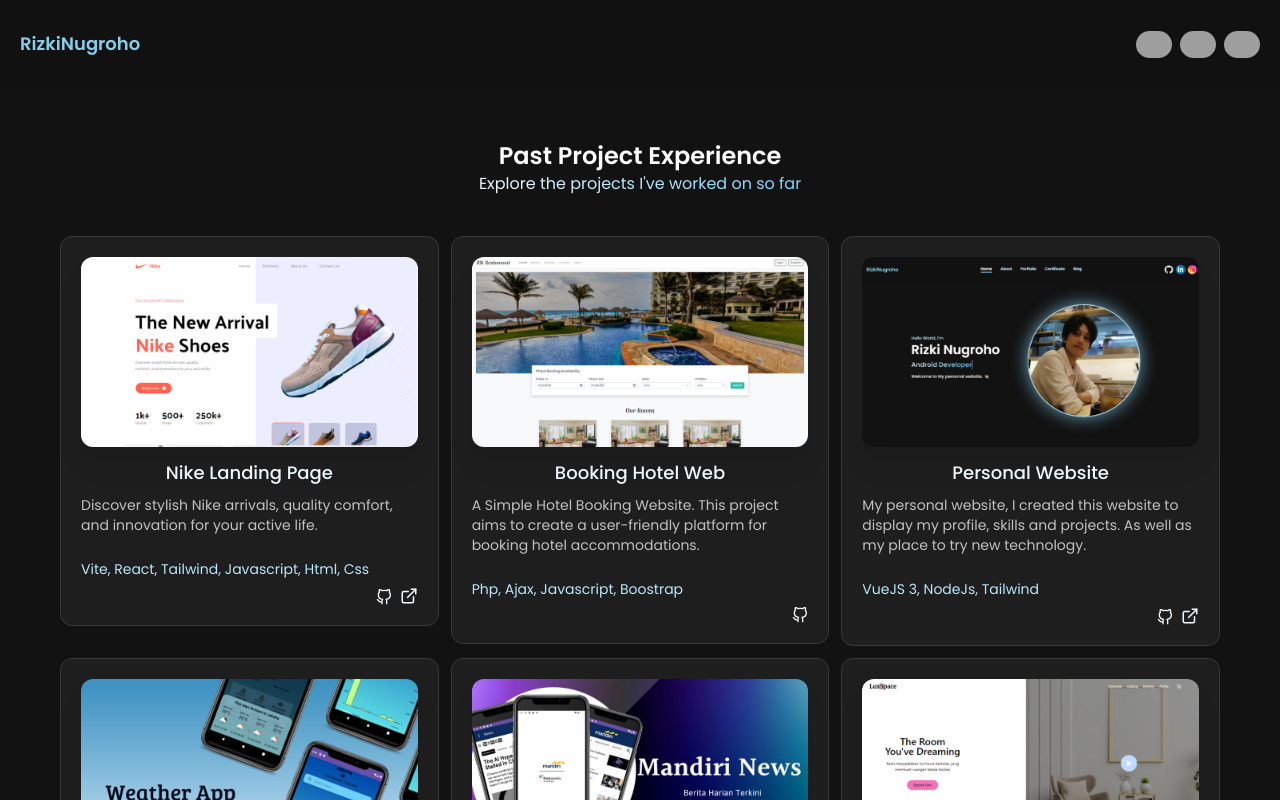
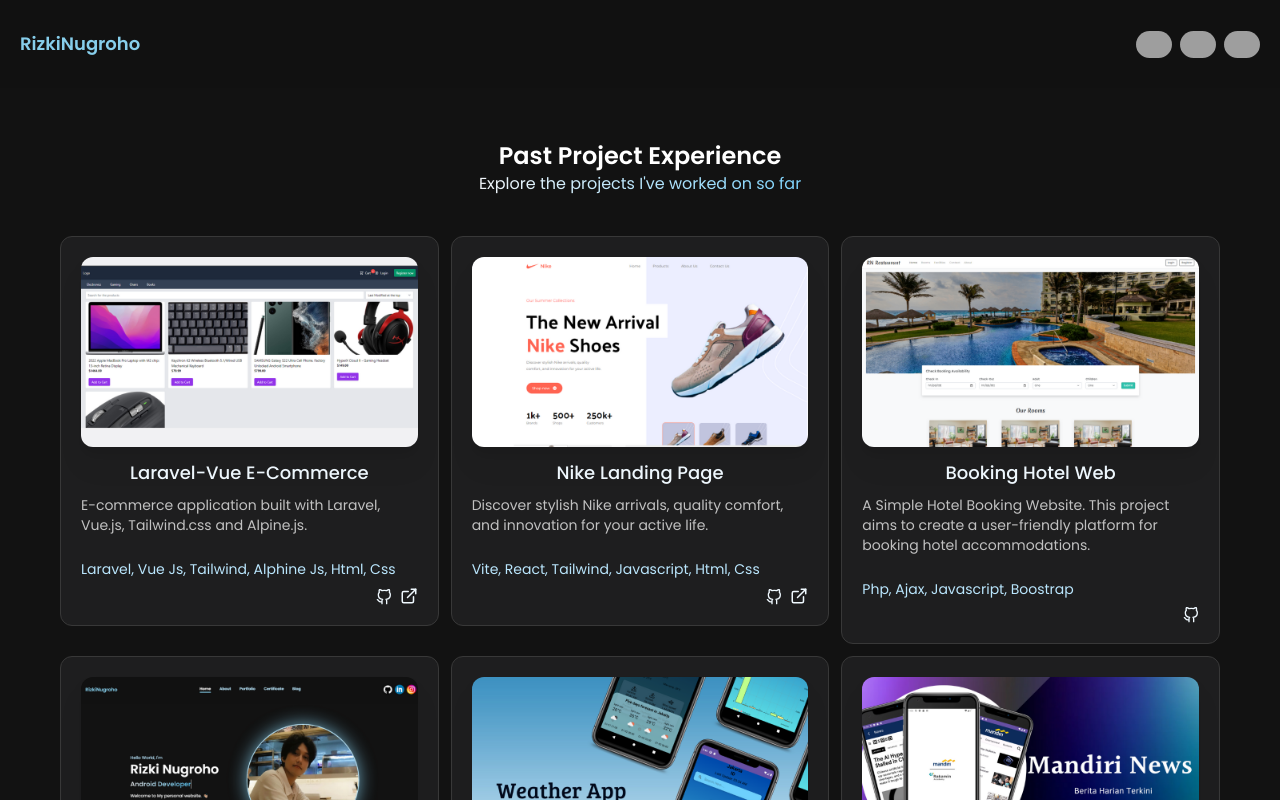
Before and after one commit to rizkinugrohho/my-portofolio-v2, a Vue app: page /portfolio in a window 1280 px wide. Shown: the top 800 px of the page. Built offline with nearby package versions, Linux system fonts and the light colour scheme; grey boxes are pictures that could not be loaded.

Commit message:
Update Portfolio

```diff
--- a/src/views/PortfolioView.vue
+++ b/src/views/PortfolioView.vue
@@ -6,6 +6,15 @@
       items: [
         {
           id: 1,
+          name: 'Laravel-Vue E-Commerce',
+          imageUrl: 'laravel-vue',
+          status: 'E-commerce application built with Laravel, Vue.js, Tailwind.css and Alpine.js.',
+          tech: 'Laravel, Vue Js, Tailwind, Alphine Js, Html, Css',
+          github: 'https://github.com/rizkinugrohho/laravel-vue',
+          demo: 'https://github.com/rizkinugrohho/laravel-vue'
+        },
+        {
+          id: 2,
           name: 'Nike Landing Page',
           imageUrl: 'landingpage',
           status: 'Discover stylish Nike arrivals, quality comfort, and innovation for your active life.',
@@ -14,7 +23,7 @@
           demo: 'https://rizkinugrohho.github.io/nike-landing-page/'
         },
         {
-          id: 2,
+          id: 3,
           name: 'Booking Hotel Web',
           imageUrl: 'portfolio-hotel',
           status: 'A Simple Hotel Booking Website. This project aims to create a user-friendly platform for booking hotel accommodations.',
@@ -23,7 +32,7 @@
           demo: 'null'
         },
         {
-          id: 3,
+          id: 4,
           name: 'Personal Website',
           imageUrl: 'portfolio_v2',
           status: 'My personal website, I created this website to display my profile, skills and projects. As well as my place to try new technology.',
@@ -32,7 +41,7 @@
           demo: 'rizkinugroho.netlify.app'
         },
         {
-          id: 4,
+          id: 5,
           name: 'Weather App',
           imageUrl: 'weatherapp',
           status: 'Android Mobile Application that shows todays weather and weather forecast for the next 5 days in various cities and countries.',
@@ -41,7 +50,7 @@
           demo: 'https://github.com/rizkinugrohho/MobileApplication_Weather-App'
         },
         {
-          id: 5,
+          id: 6,
           name: 'Mandiri News App',
           imageUrl: 'mandiri',
           status: 'Challenge from Bank Mandiri - Creating an Android Mobile Application that displays a list of news using API from https://newsapi.org',
@@ -50,7 +59,7 @@
           demo: 'https://github.com/rizkinugrohho/MobileApplication_MandiriNews'
         },
         {
-          id: 6,
+          id: 7,
           name: 'Progresive Web App React Js',
           imageUrl: 'webapp',
           status: 'a progressive e-commerce web application, which has Push Notification Features, App Banner (Add to Home Screen), Splash screen on the application, Service Worker with Workbox JS.',
@@ -59,7 +68,7 @@
           demo: 'https://web-apps-phi.vercel.app/'
         },
         {
-          id: 7,
+          id: 8,
           name: 'Bookshelf App',
           imageUrl: 'bookshelf',
           status: 'allows users to search for books, view book details, leave reviews, add books to favorites, and view example categories of books.',
```
Also changed, not shown: public/img/portfolio-laravel-vue.png (added).
